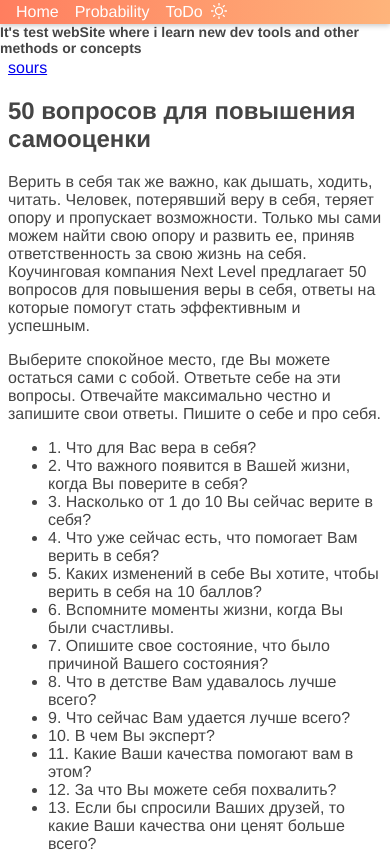
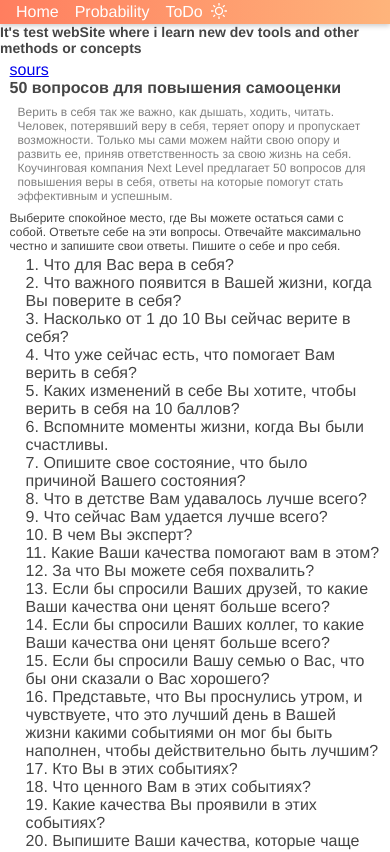
Before and after one commit to AlexanderSipko/promotion_app, a React (Vite) app: page / in a window 390 px wide. Shown: the top 852 px of the page. Built offline with nearby package versions, Linux system fonts and the light colour scheme.

Commit message:
mobile style first draft

```diff
--- a/src/widgets/content/style.scss
+++ b/src/widgets/content/style.scss
@@ -1,6 +1,43 @@
 @use '../../app/style/global' as *; // Ensure this path is correct
 
+%margin-mobile {
+    margin: 0;
+}
 
 div.content {
     @extend %box-padding;
+    // border: 1px solid gray;
+    margin: .1rem;
+    border-radius: 0.4rem;
+
+    h2 {
+        @extend %margin-mobile;
+        font-size: 16px;
+    }
+
+    p:first-of-type { // Selects only the first <p> element
+        color: black;
+        margin: .5rem 0;
+        padding: 0 .5rem;
+        text-align: left;
+        opacity: .5;
+        font-size: 12px;
+    }
+
+    p:last-of-type {
+        font-size: 12px;
+        margin: 0;
+        padding: 0;
+    }
+
+    ul {
+        list-style: none;
+        margin: 0;
+        padding: .2rem 0 1rem 1rem;
+        li {
+            font-size: 16px;
+        }
+        overflow: auto;
+        max-height: 100vh;
+    }
 }
```
